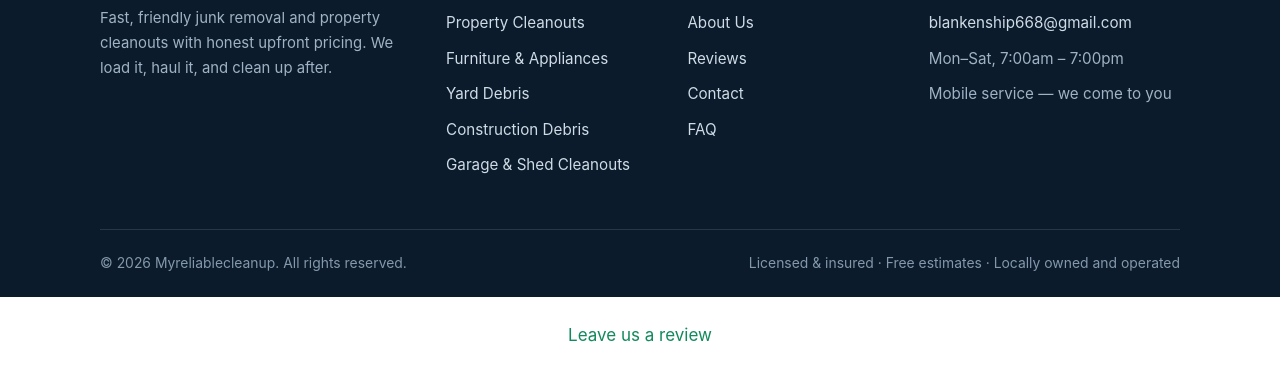
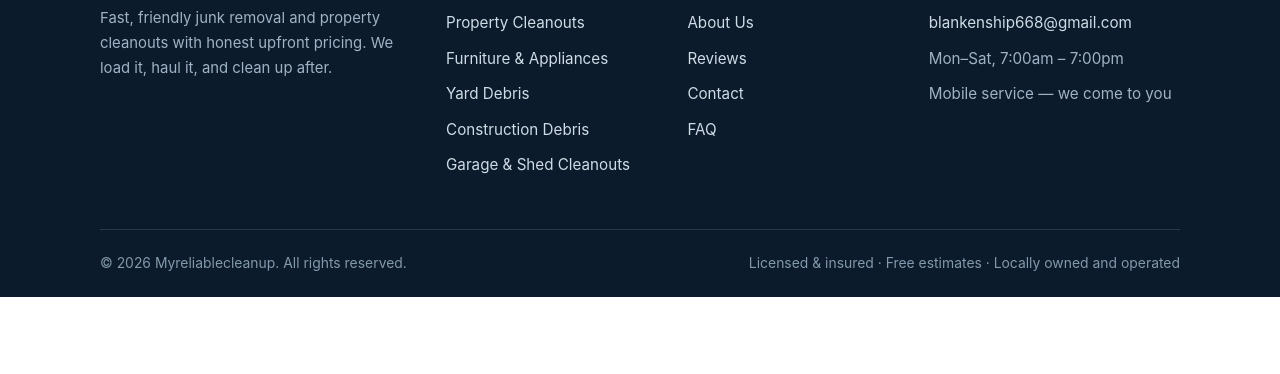
Before and after one commit to hmseeb/site-myreliablecleanup-16fe, a plain HTML site: page blog/estate-cleanout-services/index.html in a window 1280 px wide. Shown: the part 1665-2039 px from the top of the page. After the commit the page ends 1962 px from the top, so only its background shows below. Drawn offline with Linux system fonts and the light colour scheme.

Commit message:
chore: update blog

```diff
--- a/blog/estate-cleanout-services/index.html
+++ b/blog/estate-cleanout-services/index.html
@@ -136,6 +136,5 @@
     </div>
   </div>
 </footer>
-<p data-lv-review="1" style="text-align:center;margin:24px 0"><a href="/review">Leave us a review</a></p>
 </body>
 </html>
```
Also changed, not shown: blog/heavy-item-removal/index.html (+0 -1 lines), blog/how-to-prepare-for-junk-removal/index.html (+0 -1 lines), blog/index.html (+0 -1 lines), blog/junk-removal-arrival-window/index.html (+0 -1 lines), blog/junk-removal-process/index.html (+0 -1 lines), blog/junk-removal-quote/index.html (+0 -1 lines), blog/junk-removal-trust/index.html (+0 -1 lines), blog/what-junk-removal-services-include/index.html (+0 -1 lines).
